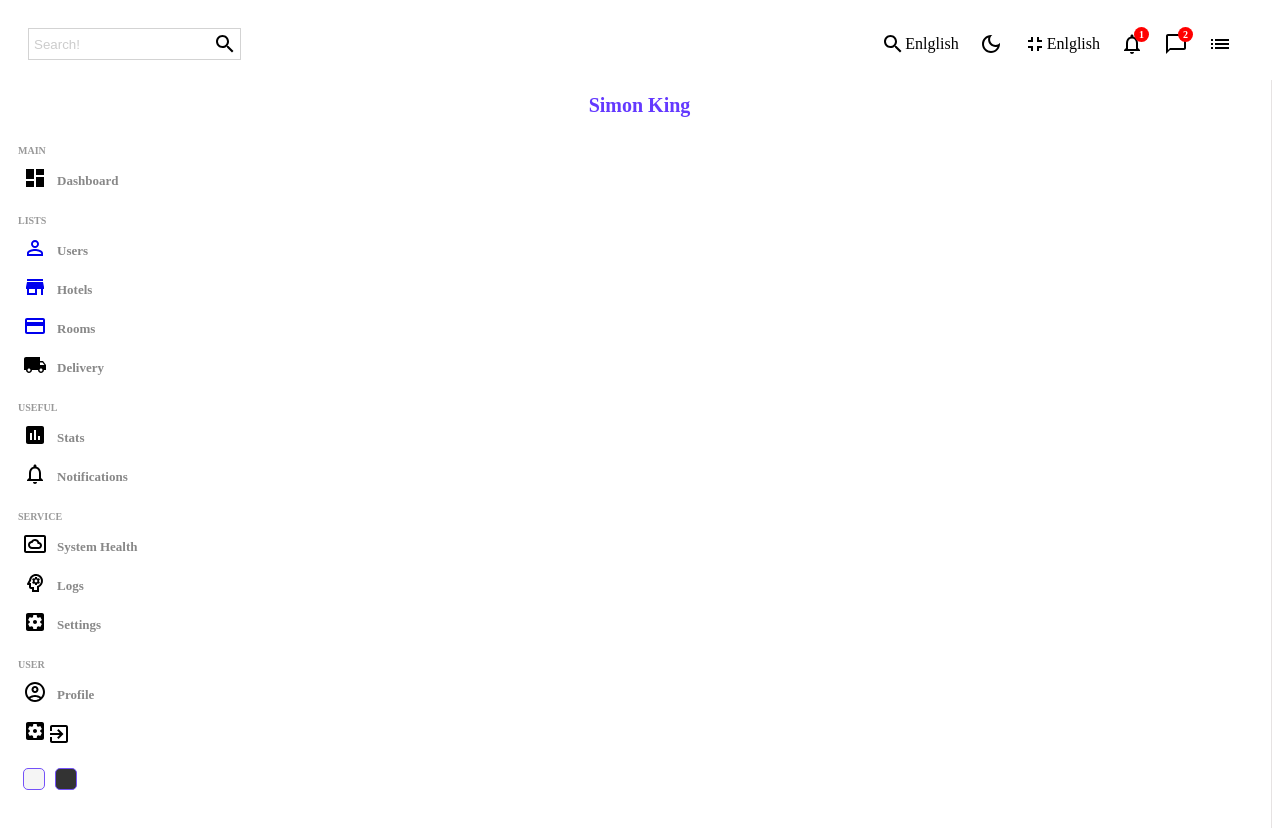
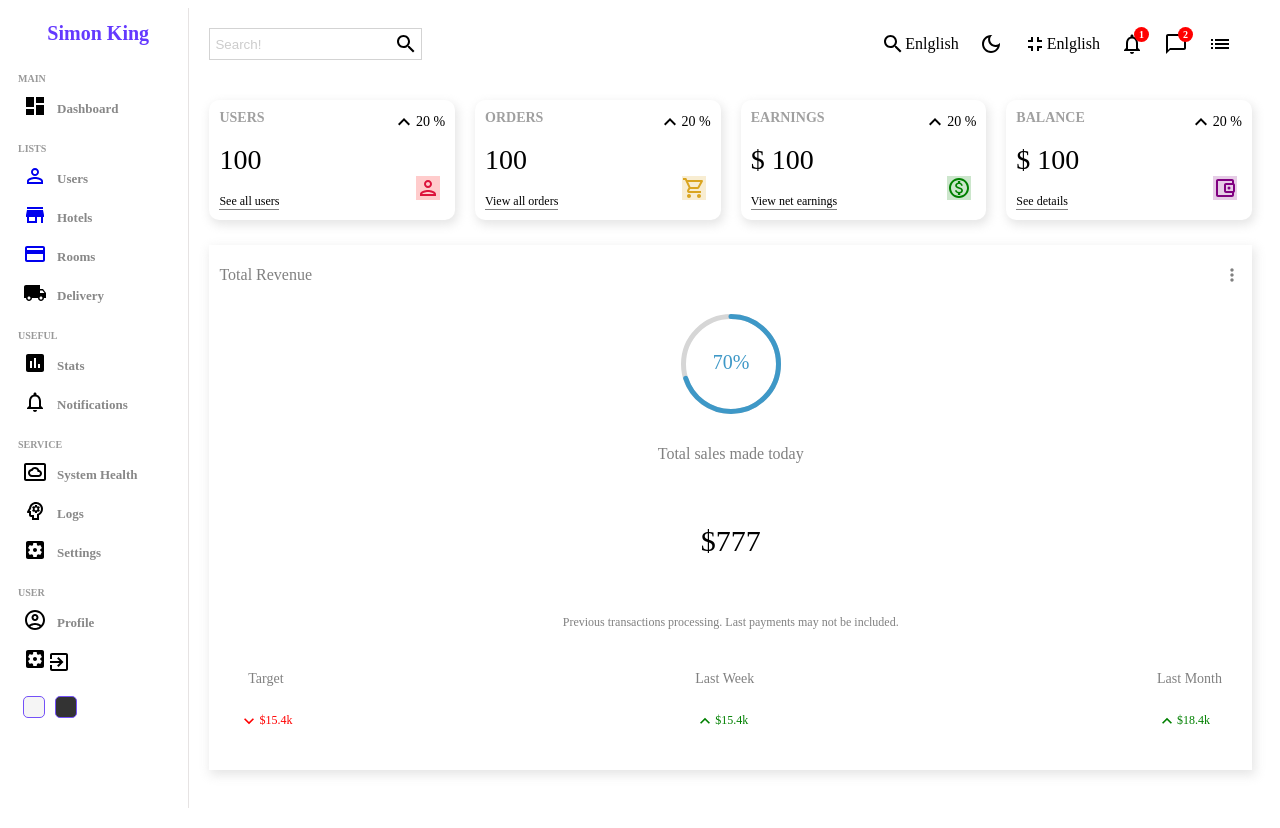
Before and after one commit to Simon1476/react-ts-booking-app, a React (Vite) app in the folder admin/: page / in a window 1280 px wide. Shown: the top 828 px of the page. Built offline with nearby package versions, Linux system fonts and the light colour scheme.

Commit message:
[Admin]feat: Add styled-components for Home layout and widgets

```diff
--- a/admin/src/pages/Home.tsx
+++ b/admin/src/pages/Home.tsx
@@ -1,13 +1,44 @@
-import LeftSideBar from "../components/LeftSideBar/LeftSideBar";
-import Navbar from "../components/Navbar/Navbar";
+import styled from "styled-components";
+import LeftSideBar from "../components/leftSideBar/LeftSideBar";
+import Navbar from "../components/navbar/Navbar";
+import Widget from "../components/widget/Widget";
+import Featured from "../components/featured/Featured";
 
 const Home = () => {
   return (
-    <div>
-      <Navbar />
+    <S.Container>
       <LeftSideBar />
-    </div>
+      <S.DashBoardContent>
+        <Navbar />
+        <S.WidgetContainer>
+          <Widget type="user" />
+          <Widget type="order" />
+          <Widget type="earning" />
+          <Widget type="balance" />
+        </S.WidgetContainer>
+        <S.Chart>
+          <Featured />
+        </S.Chart>
+      </S.DashBoardContent>
+    </S.Container>
   );
 };
 
 export default Home;
+
+const S = {
+  Container: styled.div`
+    display: flex;
+  `,
+  DashBoardContent: styled.div`
+    flex: 6;
+  `,
+  WidgetContainer: styled.div`
+    display: flex;
+    padding: 20px;
+    gap: 20px;
+  `,
+  Chart: styled.div`
+    padding: 5px 20px;
+  `,
+};
```
